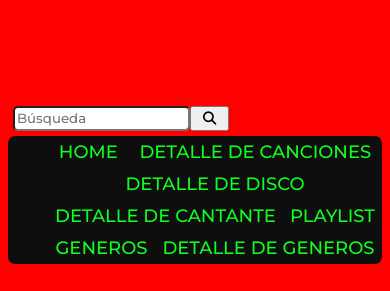
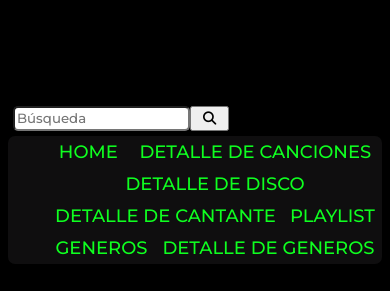
Before and after one commit to sofialopez30/practica-integradora1, a plain HTML site: page index.html in a window 390 px wide. Shown: the part 317-608 px from the top of the page. Drawn offline with Linux system fonts and the light colour scheme; a web font is replaced by a local one.

Commit message:
no entiendoooo

```diff
--- a/css/styles.css
+++ b/css/styles.css
@@ -310,10 +310,4 @@ a:link, a:visited, a:active{
         height: 100px;
         width: 120px;
     }
-
-@media (max-width: 600px) {
-    body {
-        background: red  ;
-    }
 }
-}
```
